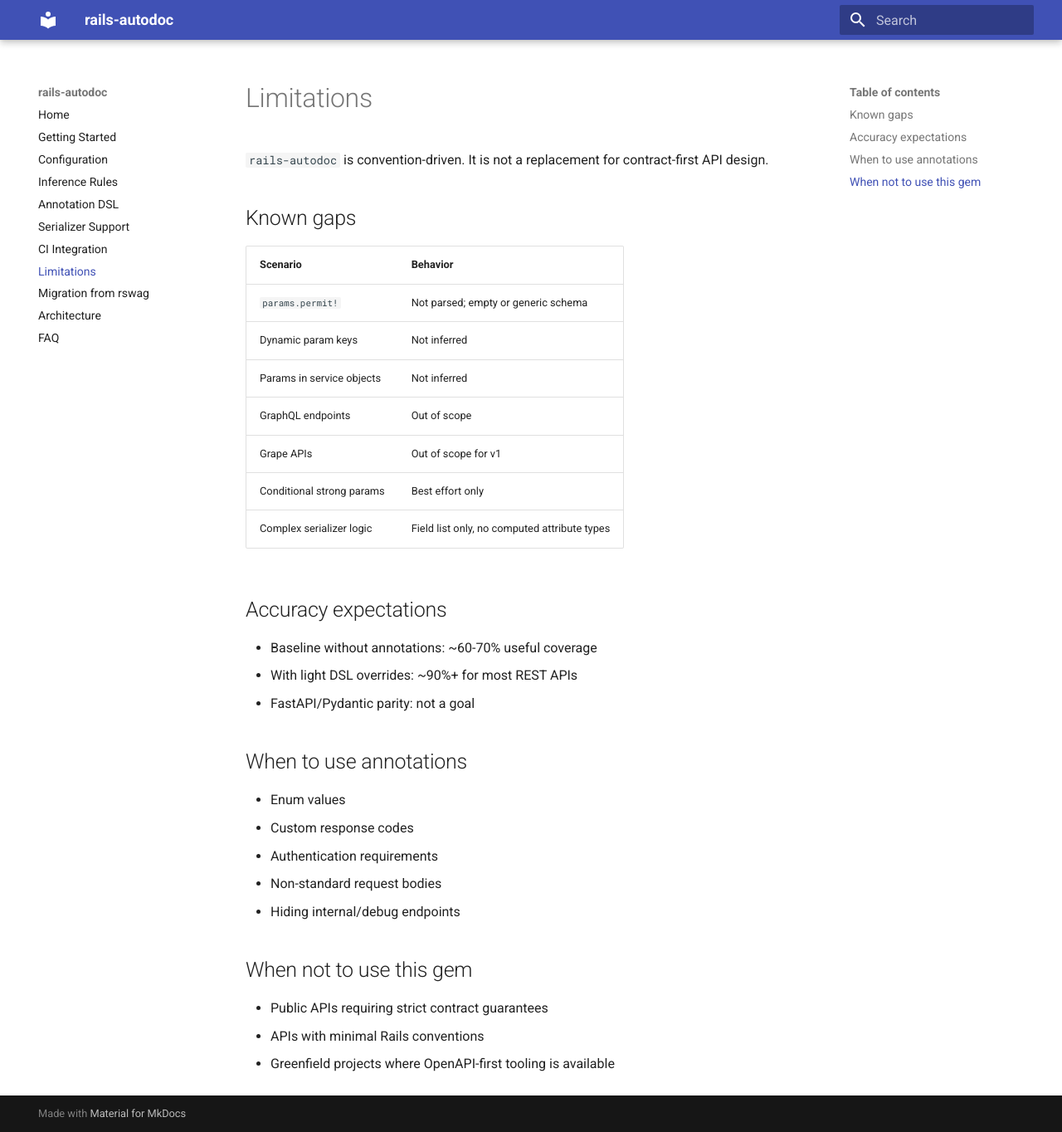
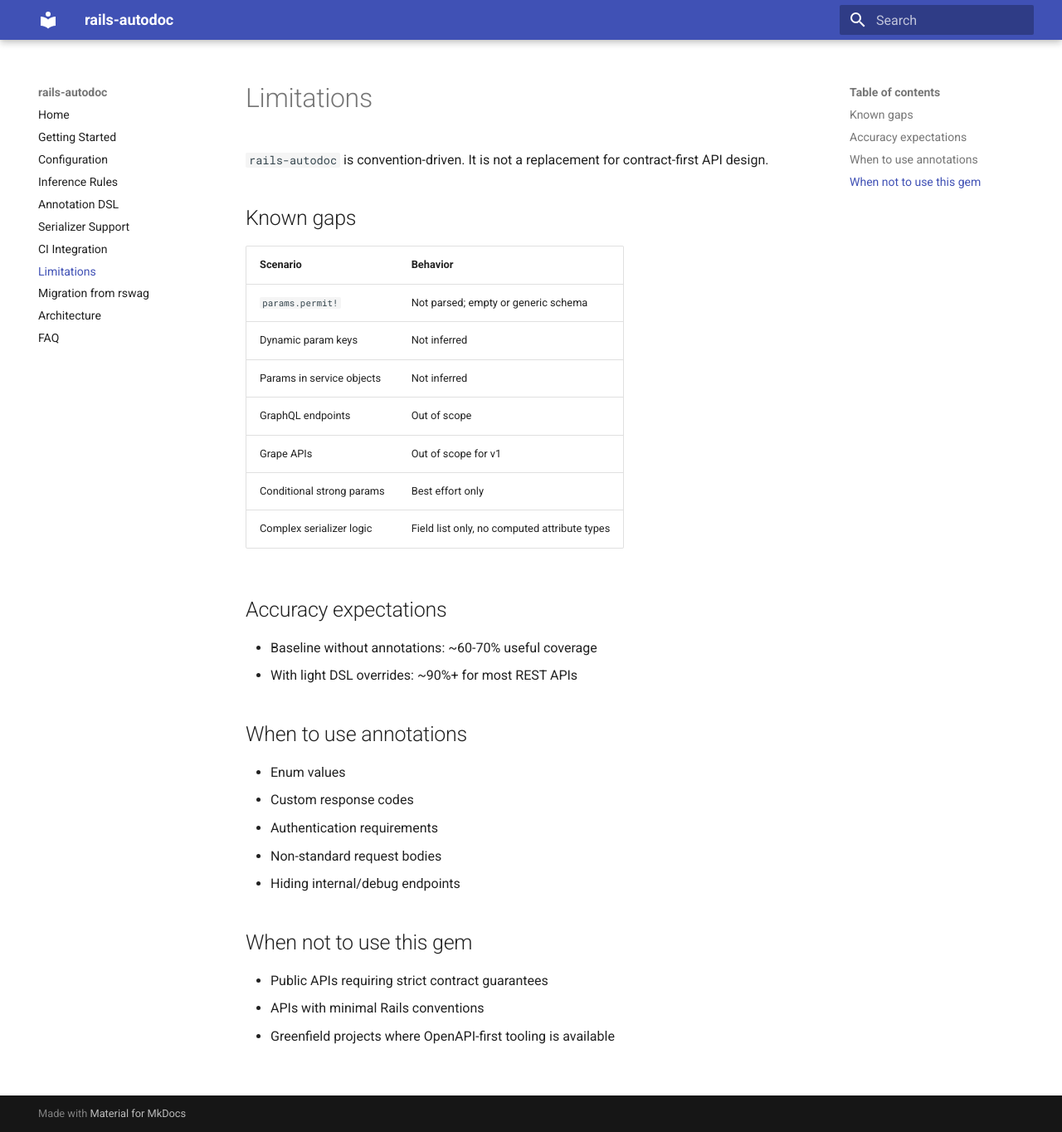
Before and after one commit to prajjwalkumarpanzade/rails-autodoc, an MkDocs documentation site: the page built from docs/limitations.md, in a window 1280 px wide and 1364 px high. Shown: the whole window at 83% size. Built offline with MkDocs 1.6.1 and Material for MkDocs 9.7.7, drawn with Linux system fonts in a browser that asks for light colours.

Commit message:
Update limitations.md

```diff
--- a/docs/limitations.md
+++ b/docs/limitations.md
@@ -18,7 +18,6 @@
 
 - Baseline without annotations: ~60-70% useful coverage
 - With light DSL overrides: ~90%+ for most REST APIs
-- FastAPI/Pydantic parity: not a goal
 
 ## When to use annotations
 
```
